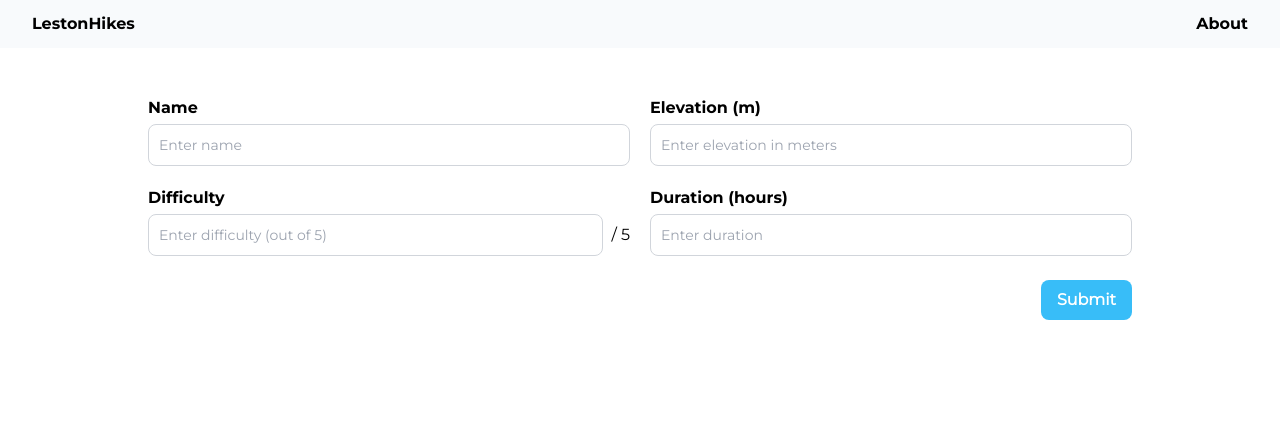
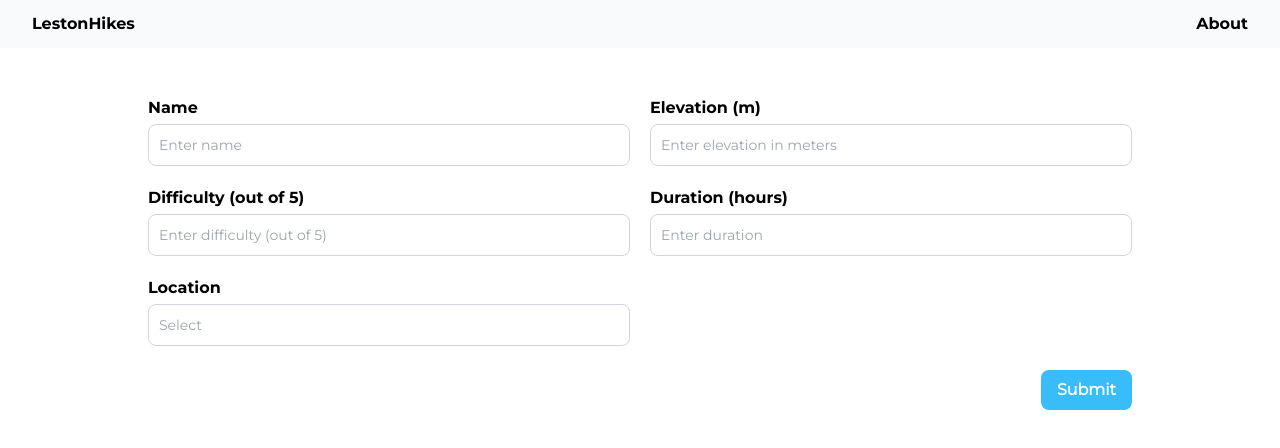
Before and after one commit to lestonpoh/HikingPage, a React (Vite) app: page /CreateEditHike/1 in a window 1280 px wide. Shown: the top 448 px of the page. Built offline with nearby package versions, Linux system fonts and the light colour scheme.

Commit message:
created dropdown component

```diff
--- a/src/App.css
+++ b/src/App.css
@@ -25,3 +25,7 @@ input::-webkit-inner-spin-button {
   -webkit-appearance: none;
   margin: 0;
 }
+
+input {
+  outline: none;
+}
--- /dev/null
+++ b/src/components/Dropdown.tsx
@@ -0,0 +1,74 @@
+import { ChangeEvent, MouseEvent, useState } from "react";
+
+interface Props {
+  initialValue?: string;
+  options: string[];
+  onSelected: (value: string) => void;
+}
+
+const Dropdown = ({ initialValue, options, onSelected }: Props) => {
+  const [filteredOptions, setFilteredOptions] = useState(options);
+  const [selectedValue, setSelectedValue] = useState(initialValue);
+  const [filter, setFilter] = useState("");
+  const [showOptions, setShowOptions] = useState(false);
+
+  const handleFilterOnChange = (event: ChangeEvent<HTMLInputElement>) => {
+    const filterText = event.target.value;
+    setFilter(filterText);
+
+    const filtered = options.filter((option) =>
+      option.toLowerCase().includes(filterText.toLowerCase())
+    );
+    setFilteredOptions(filtered);
+  };
+
+  const handleSelect = (value: string, event: MouseEvent<HTMLLIElement>) => {
+    event.stopPropagation();
+    setSelectedValue(value);
+    onSelected(value);
+  };
+
+  return (
+    <div className="relative">
+      <div
+        className={`dropdown ${
+          selectedValue ? "text-gray-900" : "text-gray-400"
+        } ${showOptions ? "dropdown-active" : ""}
+        }`}
+        onClick={() => setShowOptions(!showOptions)}
+      >
+        {selectedValue ? selectedValue : "Select"}
+      </div>
+
+      {showOptions && (
+        <div className="absolute left-0 right-0 -bottom-2 translate-y-full z-10 bg-white border border-gray-200 rounded-lg">
+          <input
+            className="w-full p-2"
+            type="text"
+            value={filter}
+            onChange={handleFilterOnChange}
+            placeholder="Search..."
+          />
+
+          <ul>
+            {filteredOptions.map((option, index) => (
+              <li
+                key={index}
+                className={`p-2 hover:bg-slate-100 cursor-pointer ${
+                  option === selectedValue ? "bg-slate-100" : ""
+                }`}
+                onClick={(event) => {
+                  handleSelect(option, event);
+                }}
+              >
+                {option}
+              </li>
+            ))}
+          </ul>
+        </div>
+      )}
+    </div>
+  );
+};
+
+export default Dropdown;
--- a/src/index.css
+++ b/src/index.css
@@ -8,6 +8,14 @@
   }
 
   .input {
-    @apply border border-gray-300 text-gray-900 text-sm rounded-lg hover:border-gray-400 block w-full p-2.5;
+    @apply border border-gray-300 text-gray-900  placeholder:text-gray-400 text-sm rounded-lg hover:border-gray-400 focus:border-black outline-none block w-full p-2.5;
+  }
+
+  .dropdown {
+    @apply cursor-pointer border border-gray-300 text-gray-900  placeholder:text-gray-400 text-sm rounded-lg hover:border-gray-400 outline-none block w-full p-2.5;
+  }
+
+  .dropdown.dropdown-active {
+    @apply border-black;
   }
 }
--- a/src/pages/CreateEditHike.tsx
+++ b/src/pages/CreateEditHike.tsx
@@ -1,12 +1,37 @@
 import { useParams } from "react-router-dom";
 import Layout from "../layout/Layout";
 import SectionItem from "../components/SectionItem";
+import { ChangeEvent, MouseEvent, useState } from "react";
+import Dropdown from "../components/Dropdown";
 
 const CreateEditHike = () => {
   const { id } = useParams();
-  function SubmitOnClick(event: any) {
-    event.preventDefault();
-  }
+  const [formValues, setFormValues] = useState({
+    name: "",
+    elevation: "",
+    difficulty: "",
+    duration: "",
+    location: "",
+  });
+
+  const handleChange = (e: ChangeEvent<HTMLInputElement>) => {
+    const { name, value } = e.target;
+
+    setFormValues((prevValues) => ({
+      ...prevValues,
+      [name]: value,
+    }));
+  };
+
+  const locationOnSelect = (location: string) => {
+    setFormValues((prevValues) => ({
+      ...prevValues,
+      location: location,
+    }));
+  };
+  const submitOnClick = (e: MouseEvent<HTMLButtonElement>) => {
+    e.preventDefault();
+  };
 
   return (
     <Layout>
@@ -14,48 +39,76 @@ const CreateEditHike = () => {
         <form>
           <div className="grid gap-5 md:grid-cols-2">
             <SectionItem
-              label="Name"
-              body={
-                <input className="input" type="text" placeholder="Enter name" />
-              }
-            />
-            <SectionItem
-              label="Elevation (m)"
+              label={<label htmlFor="name">Name</label>}
               body={
                 <input
+                  id="name"
                   className="input"
-                  type="number"
-                  placeholder="Enter elevation in meters"
+                  type="text"
+                  placeholder="Enter name"
+                  name="name"
+                  value={formValues.name}
+                  onChange={handleChange}
                 />
               }
             />
             <SectionItem
-              label="Difficulty"
+              label={<label htmlFor="name">Elevation (m)</label>}
               body={
-                <div className="grid grid-cols-[1fr_auto] gap-2 items-center">
-                  <input
-                    className="input"
-                    type="number"
-                    placeholder="Enter difficulty (out of 5)"
-                  />
-                  <div>/ 5</div>
-                </div>
+                <input
+                  id="elevation"
+                  className="input"
+                  type="number"
+                  placeholder="Enter elevation in meters"
+                  name="elevation"
+                  value={formValues.elevation}
+                  onChange={handleChange}
+                />
               }
             />
             <SectionItem
-              label="Duration (hours)"
+              label={<label htmlFor="difficulty">Difficulty (out of 5)</label>}
               body={
                 <input
+                  id="difficulty"
+                  className="input"
+                  type="number"
+                  placeholder="Enter difficulty (out of 5)"
+                  name="difficulty"
+                  value={formValues.difficulty}
+                  onChange={handleChange}
+                />
+              }
+            />
+            <SectionItem
+              label={<label htmlFor="duration">Duration (hours)</label>}
+              body={
+                <input
+                  id="duration"
                   className="input"
                   type="number"
                   placeholder="Enter duration"
+                  name="duration"
+                  value={formValues.duration}
+                  onChange={handleChange}
+                />
+              }
+            />
+
+            <SectionItem
+              label={<label htmlFor="">Location</label>}
+              body={
+                <Dropdown
+                  options={["singapore", "malaysi", "china", "india"]}
+                  onSelected={locationOnSelect}
                 />
               }
             />
           </div>
 
           <div className="flex justify-end mt-6">
-            <button className="button" onClick={SubmitOnClick}>
+            {formValues.location}
+            <button className="button" onClick={submitOnClick}>
               Submit
             </button>
           </div>
```
